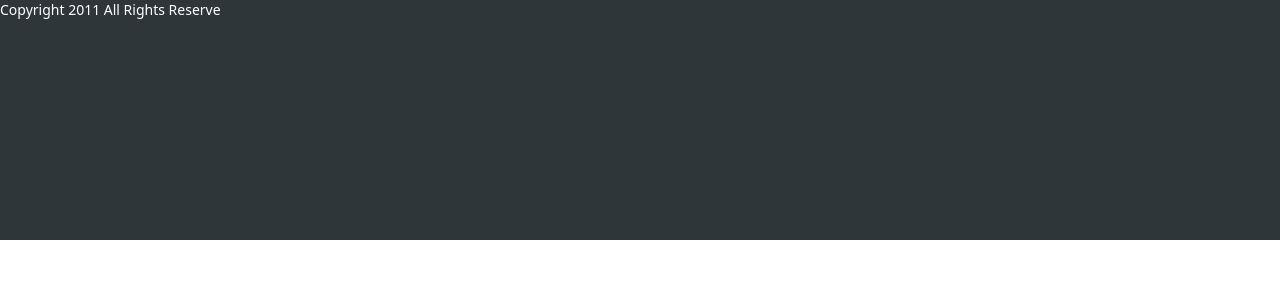
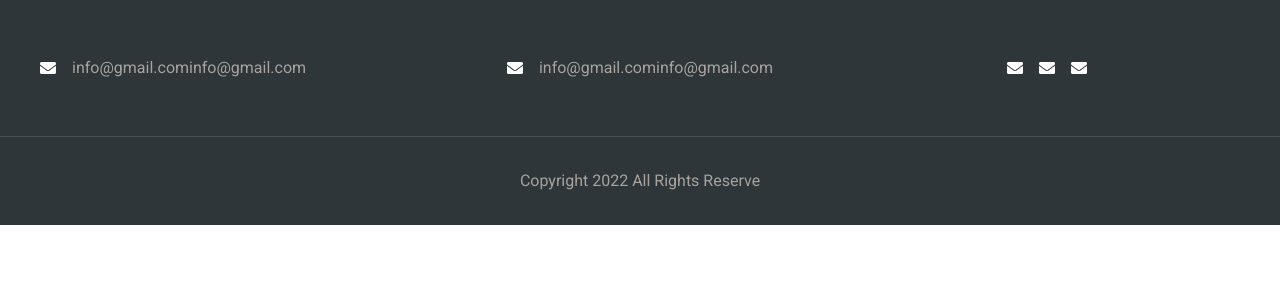
Before and after one commit to NishatFariza/assesment-solution, a React (Create React App) app: page / in a window 1280 px wide. Shown: the top 300 px of the page. Built offline with nearby package versions, Linux system fonts and the light colour scheme.

Commit message:
google fonts added

```diff
--- a/src/App.css
+++ b/src/App.css
@@ -1,38 +1,4 @@
-.App {
-  text-align: center;
+@import url('https://fonts.googleapis.com/css2?family=Roboto:ital,wght@0,100;0,300;0,400;0,500;0,700;0,900;1,100;1,300;1,400;1,500;1,700;1,900&display=swap');
+body{
+  font-family: 'Roboto', sans-serif;
 }
-
-.App-logo {
-  height: 40vmin;
-  pointer-events: none;
-}
-
-@media (prefers-reduced-motion: no-preference) {
-  .App-logo {
-    animation: App-logo-spin infinite 20s linear;
-  }
-}
-
-.App-header {
-  background-color: #282c34;
-  min-height: 100vh;
-  display: flex;
-  flex-direction: column;
-  align-items: center;
-  justify-content: center;
-  font-size: calc(10px + 2vmin);
-  color: white;
-}
-
-.App-link {
-  color: #61dafb;
-}
-
-@keyframes App-logo-spin {
-  from {
-    transform: rotate(0deg);
-  }
-  to {
-    transform: rotate(360deg);
-  }
-}
--- a/src/Pages/Shared/Footer/Footer.css
+++ b/src/Pages/Shared/Footer/Footer.css
@@ -1,3 +1,6 @@
-.footer{
+.footer-bg{
     background-color: #2E363A;
 }
+.div-border{
+    border-top: 1px solid #494f52;
+}
--- a/src/Pages/Shared/Footer/Footer.jsx
+++ b/src/Pages/Shared/Footer/Footer.jsx
@@ -1,15 +1,35 @@
 import React from "react";
 import "./Footer.css";
+import { FaEnvelope } from "react-icons/fa";
 
 const Footer = () => {
+  const today = new Date();
+  const year = today.getFullYear();
   return (
-    <footer className="footer lg:h-[30vh]">
-      <div>
-        <p className="text-white">
-          Copyright 2011 <span>All Rights Reserve</span>{" "}
+    <div className="footer-bg ">
+      <div className="py-14 px-10 grid grid-cols-3 gap-5">
+        <div className="flex  justify-start items-center">
+          <FaEnvelope className="text-white mr-4"></FaEnvelope>
+          <p className="text-stone-400">info@gmail.com</p>
+          <p className="text-stone-400">info@gmail.com</p>
+        </div>
+        <div className="flex justify-center items-center ">
+          <FaEnvelope className="text-white mr-4"></FaEnvelope>
+          <p className="text-stone-400">info@gmail.com</p>
+          <p className="text-stone-400">info@gmail.com</p>
+        </div>
+        <div className="flex justify-center items-center ">
+          <FaEnvelope className="text-white"></FaEnvelope>
+          <FaEnvelope className="text-white mx-4"></FaEnvelope>
+          <FaEnvelope className="text-white"></FaEnvelope>
+        </div>
+      </div>
+      <div className="text-center div-border py-8">
+        <p className="text-center text-stone-400">
+          Copyright {year} <span>All Rights Reserve</span>
         </p>
       </div>
-    </footer>
+    </div>
   );
 };
 
--- a/src/Pages/Shared/Header/Header.jsx
+++ b/src/Pages/Shared/Header/Header.jsx
@@ -3,7 +3,7 @@ import React from 'react';
 const Header = () => {
     return (
         <header>
-
+           <div></div>
         </header>
     );
 };
```
